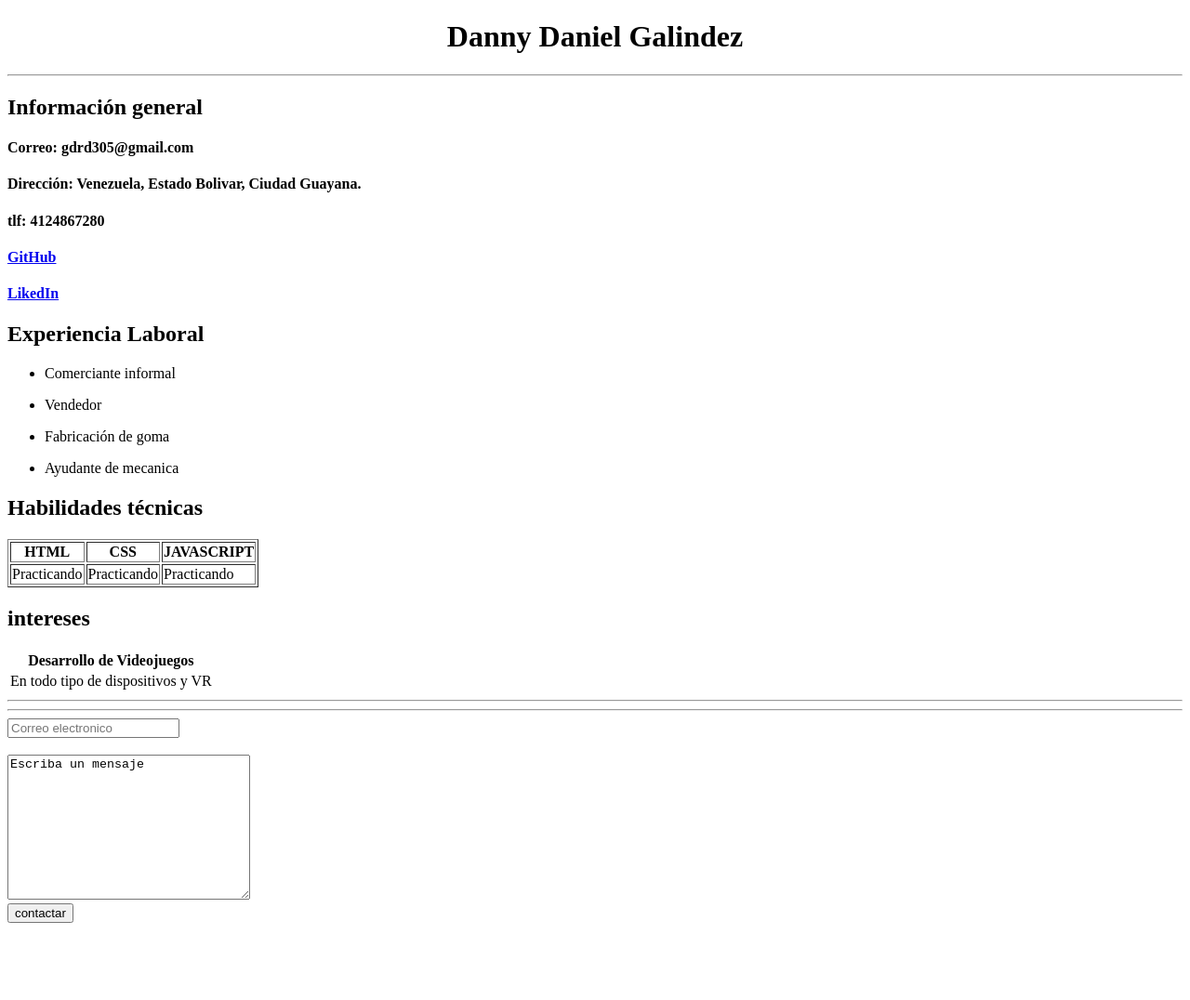
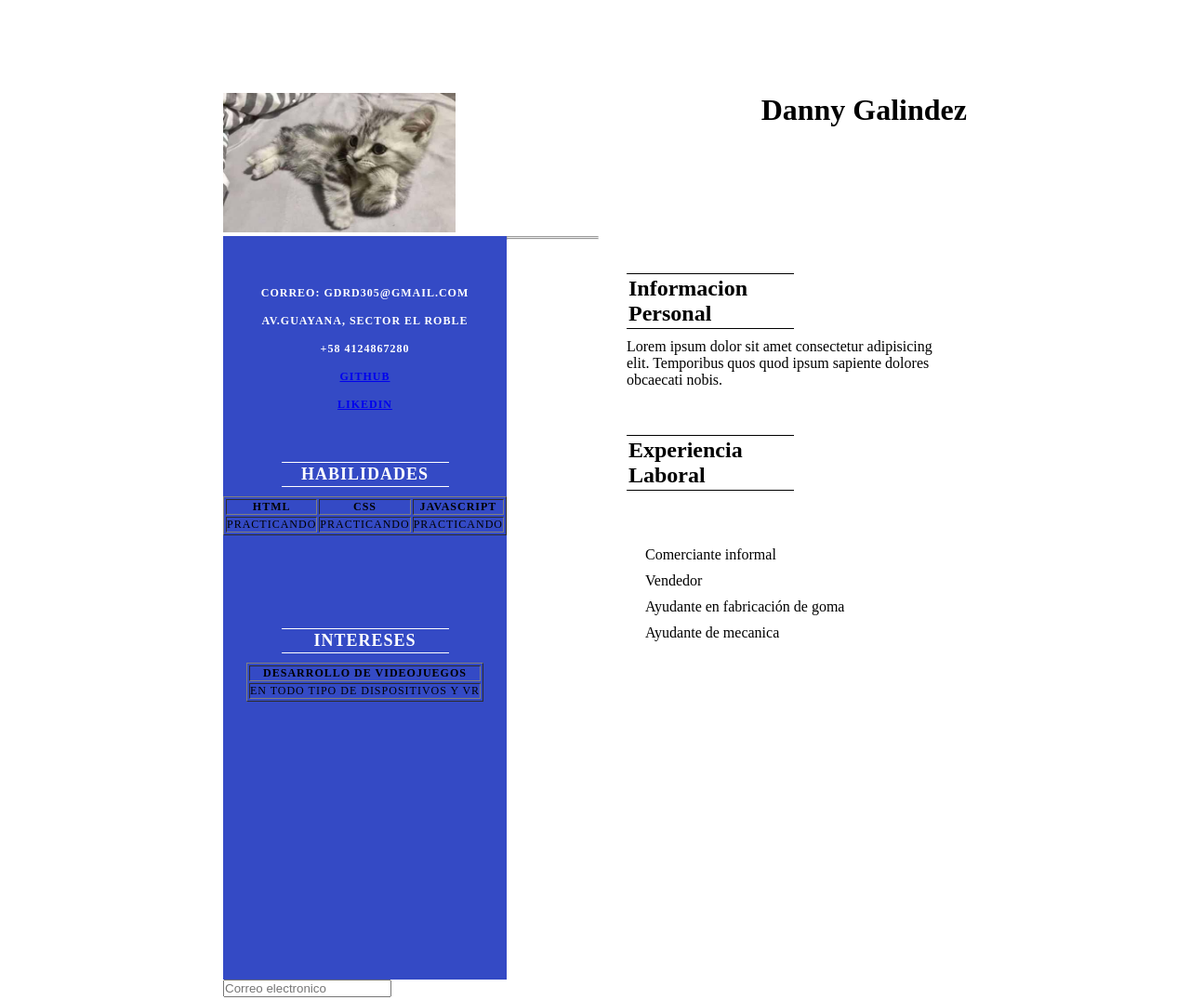
Before and after one commit to SoulTreacherous/html-intro, a plain HTML site: page hoja-de-vida/index.html in a window 1280 px wide. Shown: the top 1076 px of the page at 93% size. Before the commit the page ends 1001 px from the top, so only its background shows below. Drawn offline with Linux system fonts and the light colour scheme.

Commit message:
Se agrego style y imagen

```diff
--- a/hoja-de-vida/index.html
+++ b/hoja-de-vida/index.html
@@ -4,55 +4,41 @@
     <meta charset="UTF-8">
     <meta name="viewport" content="width=device-width, initial-scale=1.0">
     <title>Hoja de Vida</title>
+    <link rel="stylesheet" href="style.css">
 </head>
 
 <body>
 
-    <h1 style="text-align: center;">Danny Daniel Galindez</h1>
+    <main id="contenedor">
 
-    <hr/>
+        <header>
+            <h1>Danny Galindez</h1>
+            <img src="../miau.jpg" alt="">
+        </header>
 
-    <main>
+        <section id="container">
 
-        <aside id="datos_Personales">
+            <section id="container-izquierdo">
+
+                <aside id="container-personal">
 
                     <!-- I -->
 
                      <section class="d_personal">
-
-
-                <h2>Información general</h2>
-
                         <h4 class="email">Correo: gdrd305@gmail.com</h4>
-                <h4 class="direction">Dirección: Venezuela, Estado Bolivar, Ciudad Guayana.</h4>
-                <h4 class="tlf">tlf: 4124867280</h4>
+                        <br>
+                        <h4 class="direction">Av.Guayana, Sector El Roble</h4>
+                        <br>
+                        <h4 class="tlf">+58 4124867280</h4>
+                        <br>
                         <h4><a href="https://github.com/SoulTreacherous">GitHub</a></h4>
+                        <br>
                         <h4><a href="https://ve.linkedin.com/in/danny-galindez-9b9a23180?original_referer=https%3A%2F%2Fwww.google.com%2F">LikedIn</a></h4>
-
                      </section>
 
-        </aside>
+                       <section class="formaciones-Habilidades-tecnicas">
 
-        <!-- II -->
-
-        <section class="exp_laboral">
-
-            <h2>Experiencia Laboral</h2>
-
-                <ul>
-                    <li><p>Comerciante informal</p></li>
-                    <li><p>Vendedor</p></li>
-                    <li><p>Fabricación de goma</p></li>
-                    <li><p>Ayudante de mecanica</p></li>
-                </ul>
-
-        </section>
-
-        <!-- III -->
-
-            <section id="formaciones">
-
-                <h2>Habilidades técnicas</h2>
+                         <h2 class="skills">Habilidades</h2>
 
                          <table border="1px">
 
@@ -72,22 +58,56 @@
 
                         </section>
 
-        <!-- IV -->
-
                      <section id="intereses">
 
-            <h2>intereses</h2>
+                        <h2 class="interes">intereses</h2>
 
-            <table>
+                          <table border="1px">
                               <tr>
                                 <th>Desarrollo de Videojuegos</th>
                               </tr>
+
                               <tr>
                                 <td>En todo tipo de dispositivos y VR</td>
                               </tr>
                           </table>
 
                         </section>
+
+                 </aside>
+
+                </section>
+
+                <section id="container-derecho">
+
+                    <section class="Info-personal">
+                        <h2>Informacion Personal</h2>
+                        <p>Lorem ipsum dolor sit amet consectetur adipisicing elit. Temporibus quos quod ipsum sapiente dolores obcaecati nobis.</p>
+                    </section>
+
+                    <section class="exp_laboral">
+
+                        <h2>Experiencia Laboral</h2>
+
+                        <ul>
+                            <li>
+                                <p>Comerciante informal</p>
+                            </li>
+                            <li>
+                                <p>Vendedor</p>
+                            </li>
+                            <li>
+                                <p>Ayudante en fabricación de goma</p>
+                            </li>
+                            <li>
+                                <p>Ayudante de mecanica</p>
+                            </li>
+                        </ul>
+
+                    </section>
+
+                </section>
+
             <hr>
             <hr>
 
@@ -101,6 +121,8 @@
 
             </form>
 
+     </section>
+
     </main>
 
     <footer class="pie_pagina"></footer>
--- /dev/null
+++ b/hoja-de-vida/style.css
@@ -0,0 +1,111 @@
+*{
+    padding: 0;
+    margin: 0;
+    box-sizing: border-box;
+}
+
+#contenedor{
+    width: 100vh;
+    height: 100vh;
+    margin: 100px auto;
+}
+
+header h1{
+    float: right;
+}
+
+img{
+    width: 250px;
+    height: 150px;
+}
+
+#container-izquierdo{
+    background-color: rgb(52, 74, 197);
+    width: 305px;
+    height: 100vh;
+    float: left;
+}
+
+#container-personal{
+    text-align: center;
+    letter-spacing: 1px;
+    font-size: 12px;
+    text-transform: uppercase;
+    margin: 54px auto;
+}
+
+h4{
+    color: white;
+}
+
+.formaciones-Habilidades-tecnicas{
+    display: flex;
+    align-items: center;
+    flex-direction: column;
+    flex-wrap: wrap;
+    margin: 54px auto;
+}
+
+#intereses{
+    display: flex;
+    flex-direction: column;
+    align-items: center;
+    flex-wrap: wrap;
+    margin: 100px auto;
+}
+
+.skills{
+    width: 180px;
+    padding: 2px;
+    margin-bottom: 10px;
+    border-bottom: 1px solid;
+    border-top: 1px solid;
+    color: white;
+}
+
+.interes{
+    width: 180px;
+    margin-bottom: 10px;
+    padding: 2px;
+    border-bottom: 1px solid;
+    border-top: 1px solid;
+    color: white;
+}
+
+ul{
+    list-style: none;
+    margin: 20px 20px;
+    float: left;
+    padding: 20px 20px 20px 0px;
+}
+li{
+    margin: 10px auto;
+}
+
+#container-derecho{
+    padding: 40px 30px;
+    background-color: rgb(255, 255, 255);
+    width: 49.5%;
+    height: 100vh;
+    float: right;
+}
+
+.Info-personal h2{
+    width: 180px;
+        padding: 2px;
+        margin-bottom: 10px;
+        border-bottom: 1px solid;
+        border-top: 1px solid;
+}
+
+.exp_laboral{
+    padding-top: 50px;
+}
+
+.exp_laboral h2 {
+    width: 180px;
+    padding: 2px;
+    margin-bottom: 10px;
+    border-bottom: 1px solid;
+    border-top: 1px solid;
+}
```
Also changed, not shown: miau.jpg (added). Lines whose indentation alone changed are shown as unchanged.
